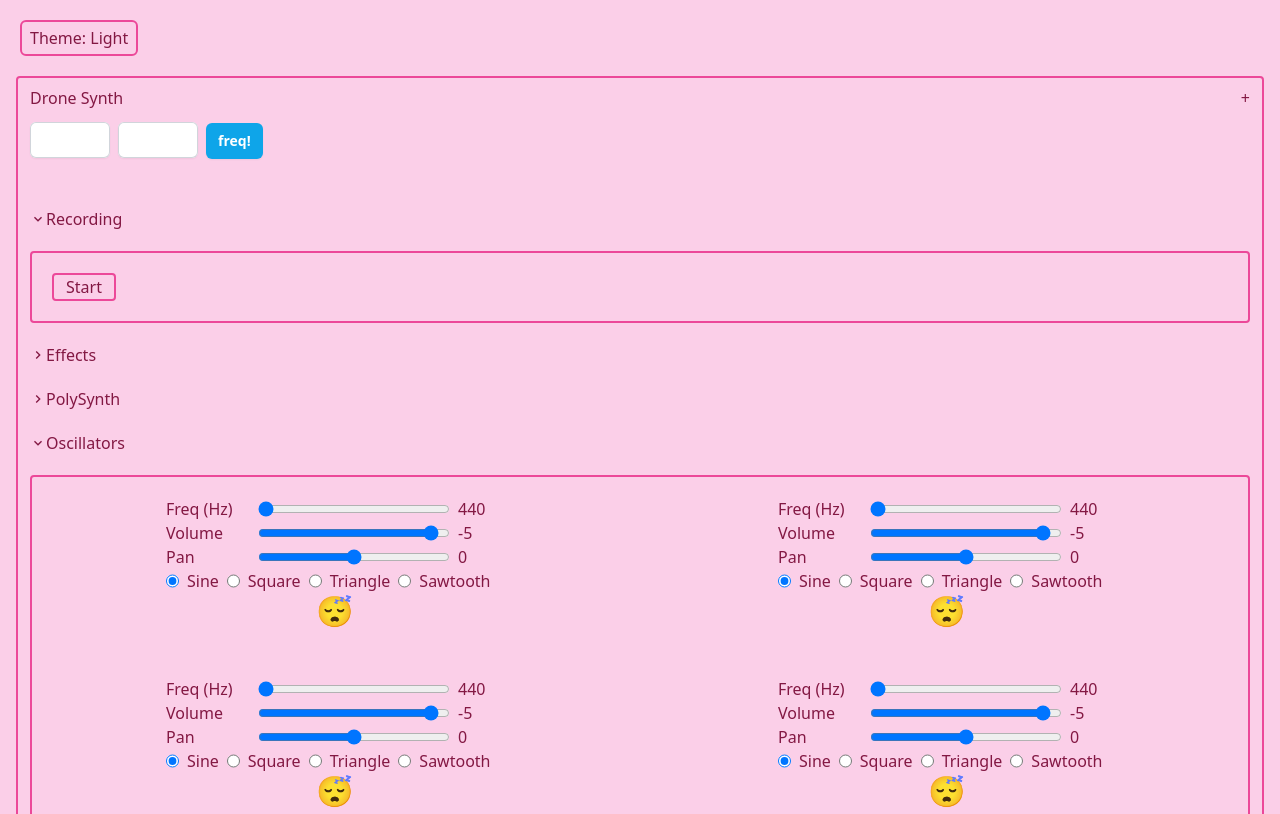
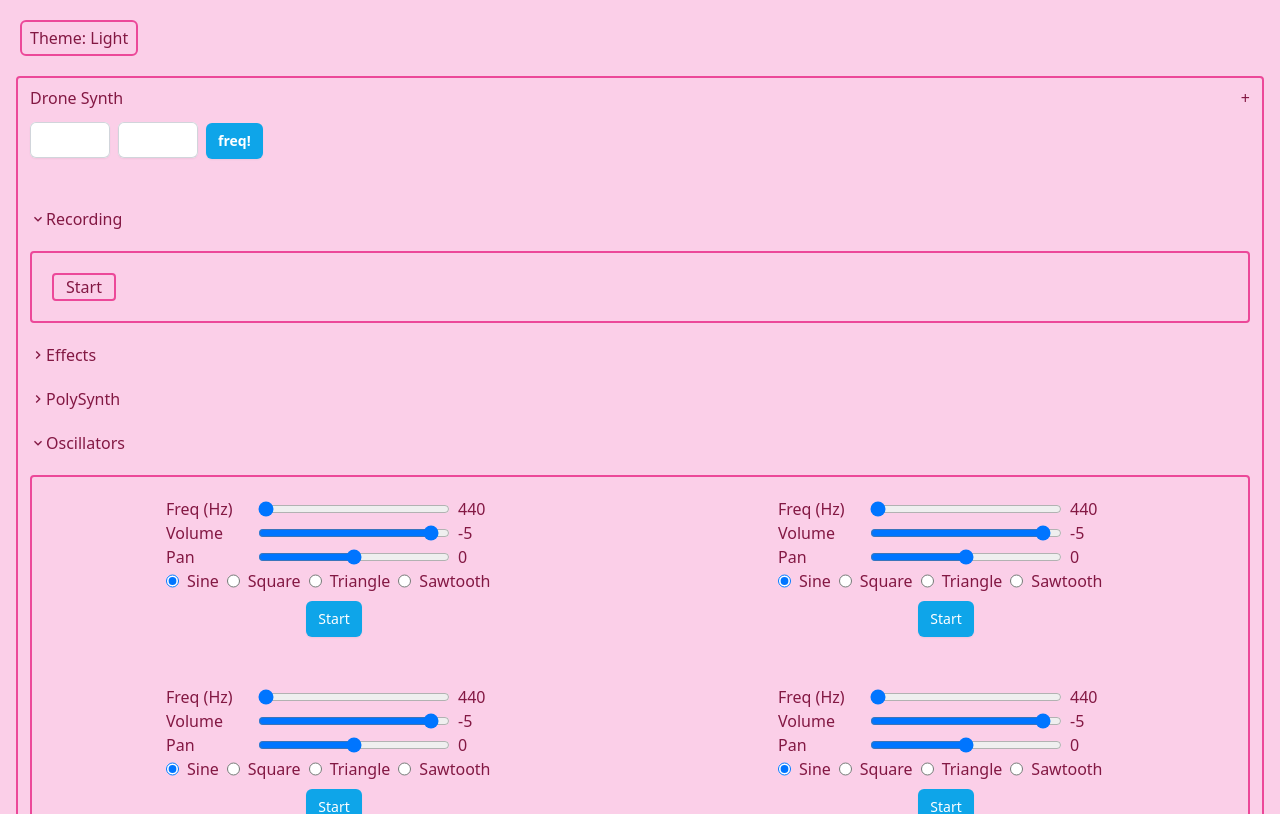
Before and after one commit to daveknapik/tone-drone, a React (Vite) app: page / in a window 1280 px wide. Shown: the top 814 px of the page. Built offline with nearby package versions, Linux system fonts and the light colour scheme.

Commit message:
- Added Button component - Refactored Oscillator to use Button component

```diff
--- /dev/null
+++ b/src/components/Button.tsx
@@ -0,0 +1,28 @@
+import { clsx } from "clsx";
+import { PropsWithChildren } from "react";
+
+interface ButtonProps {
+  handleClick: (e: React.MouseEvent<HTMLElement>) => void;
+  isActive: boolean;
+}
+
+function Button({
+  handleClick,
+  isActive,
+  children,
+}: PropsWithChildren<ButtonProps>) {
+  return (
+    <button
+      onClick={handleClick}
+      // className="mr-3 border-2 rounded border-pink-500 dark:border-sky-300 px-3 bg-sky-500 hover:bg-pink-500  text-white"
+      className={clsx(
+        "rounded-md bg-sky-500 px-3 py-2 text-sm text-white shadow-sm hover:bg-pink-500 focus-visible:outline focus-visible:outline-2 focus-visible:outline-offset-2 focus-visible:outline-indigo-600",
+        isActive && "bg-violet-500"
+      )}
+    >
+      {children}
+    </button>
+  );
+}
+
+export default Button;
--- a/src/components/Oscillator.tsx
+++ b/src/components/Oscillator.tsx
@@ -1,5 +1,5 @@
 import * as Tone from "tone";
-
+import Button from "./Button";
 import Slider from "./Slider";
 import OptionsSelector from "./OptionsSelector";
 
@@ -98,10 +98,10 @@ function Oscillator({
         value={waveform}
         options={["sine", "square", "triangle", "sawtooth"]}
       />
-      <div className="text-center">
-        <button className="text-3xl" onClick={toggleAudio}>
-          {isPlaying ? "😊" : "😴"}
-        </button>
+      <div className="text-center mt-2">
+        <Button handleClick={toggleAudio} isActive={isPlaying}>
+          {isPlaying ? "Stop" : "Start"}
+        </Button>
       </div>
     </div>
   );
```
